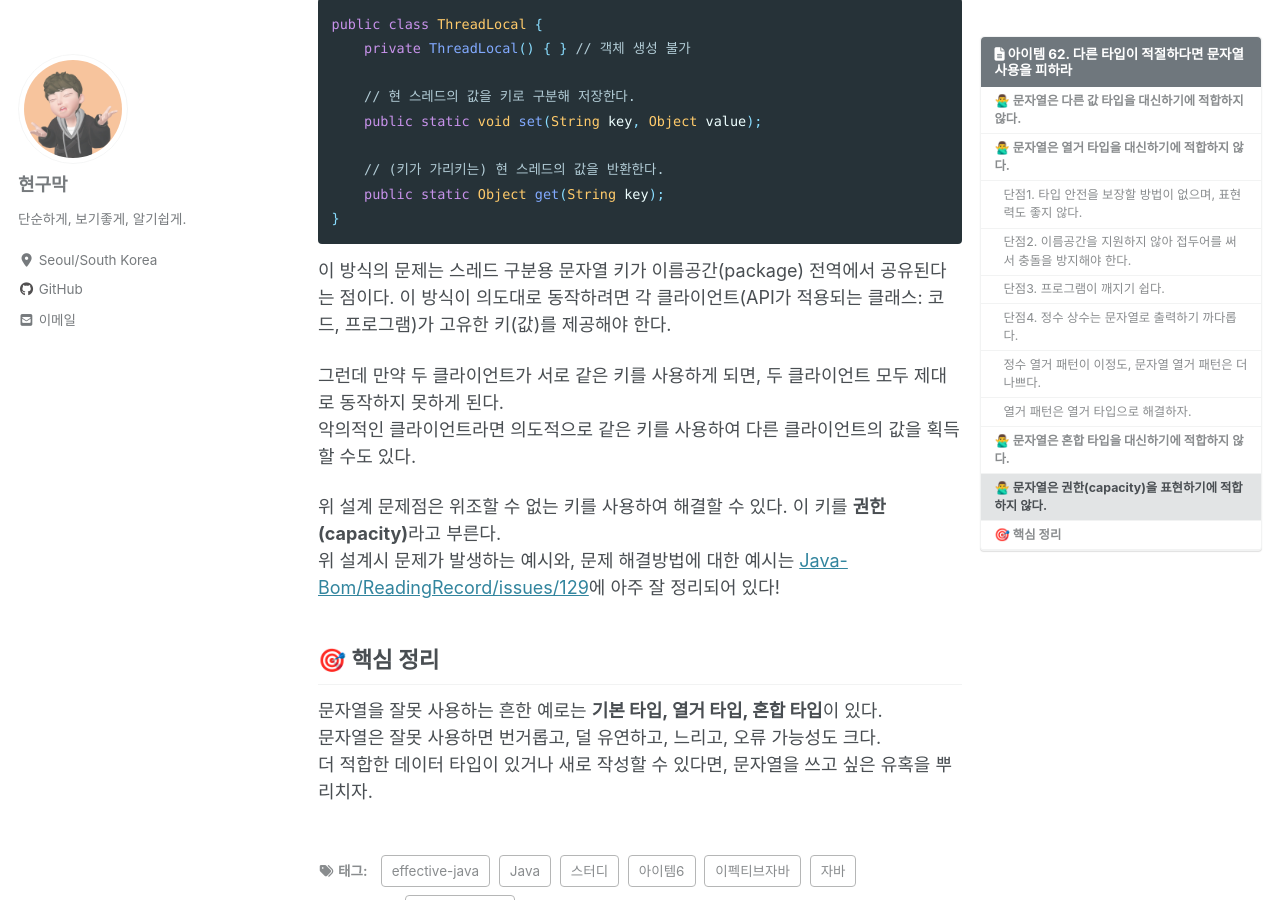
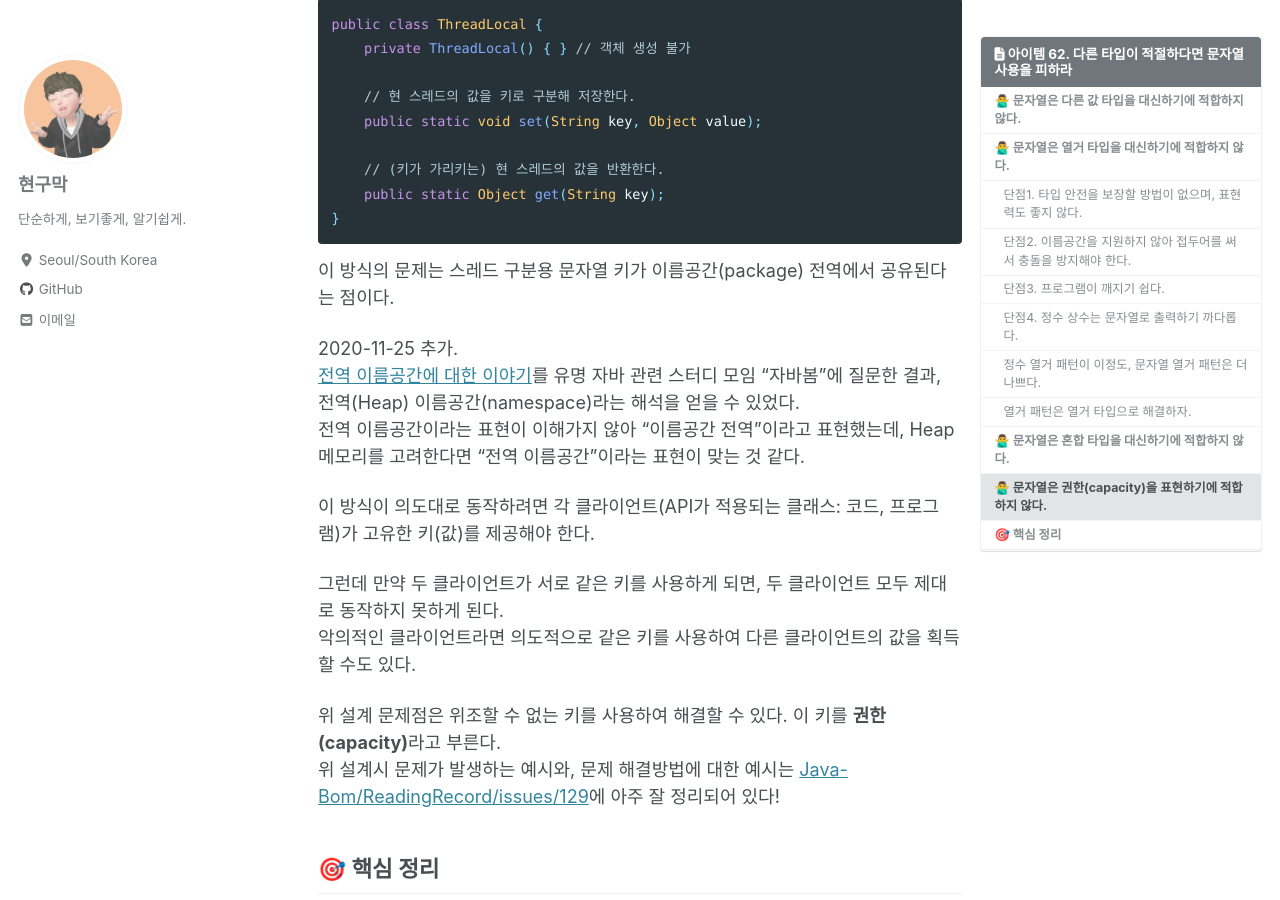
Before and after one commit to Hyeon9mak/Hyeon9mak.github.io, a Jekyll site: the page built from _posts/2020-11-22-Effective-Java-item62.md, in a window 1280 px wide and 900 px high, scrolled down 3879 px. Built offline with Jekyll 4.4.1, drawn with Linux system fonts in a browser that asks for light colours; cached includes are drawn as plain includes; nearby versions of some CDN libraries; comment, search, counter and statistics services are not loaded.

Commit message:
Update 2020-11-22-Effective-Java-item62.md
전역 이름 공간에 대한 해석 추가

````diff
--- a/_posts/2020-11-22-Effective-Java-item62.md
+++ b/_posts/2020-11-22-Effective-Java-item62.md
@@ -157,6 +157,12 @@ public class ThreadLocal {
 }
 ```
 이 방식의 문제는 스레드 구분용 문자열 키가 이름공간(package) 전역에서 공유된다는 점이다.
+
+2020-11-25 추가.
+[전역 이름공간에 대한 이야기](https://github.com/Java-Bom/ReadingRecord/issues/182)를
+유명 자바 관련 스터디 모임 "자바봄"에 질문한 결과, 전역(Heap) 이름공간(namespace)라는 해석을 얻을 수 있었다.
+전역 이름공간이라는 표현이 이해가지 않아 "이름공간 전역"이라고 표현했는데, Heap 메모리를 고려한다면 "전역 이름공간"이라는 표현이 맞는 것 같다.
+
 이 방식이 의도대로 동작하려면 각 클라이언트(API가 적용되는 클래스: 코드, 프로그램)가 고유한 키(값)를 제공해야 한다.
 
 그런데 만약 두 클라이언트가 서로 같은 키를 사용하게 되면, 두 클라이언트 모두 제대로 동작하지 못하게 된다.
````
